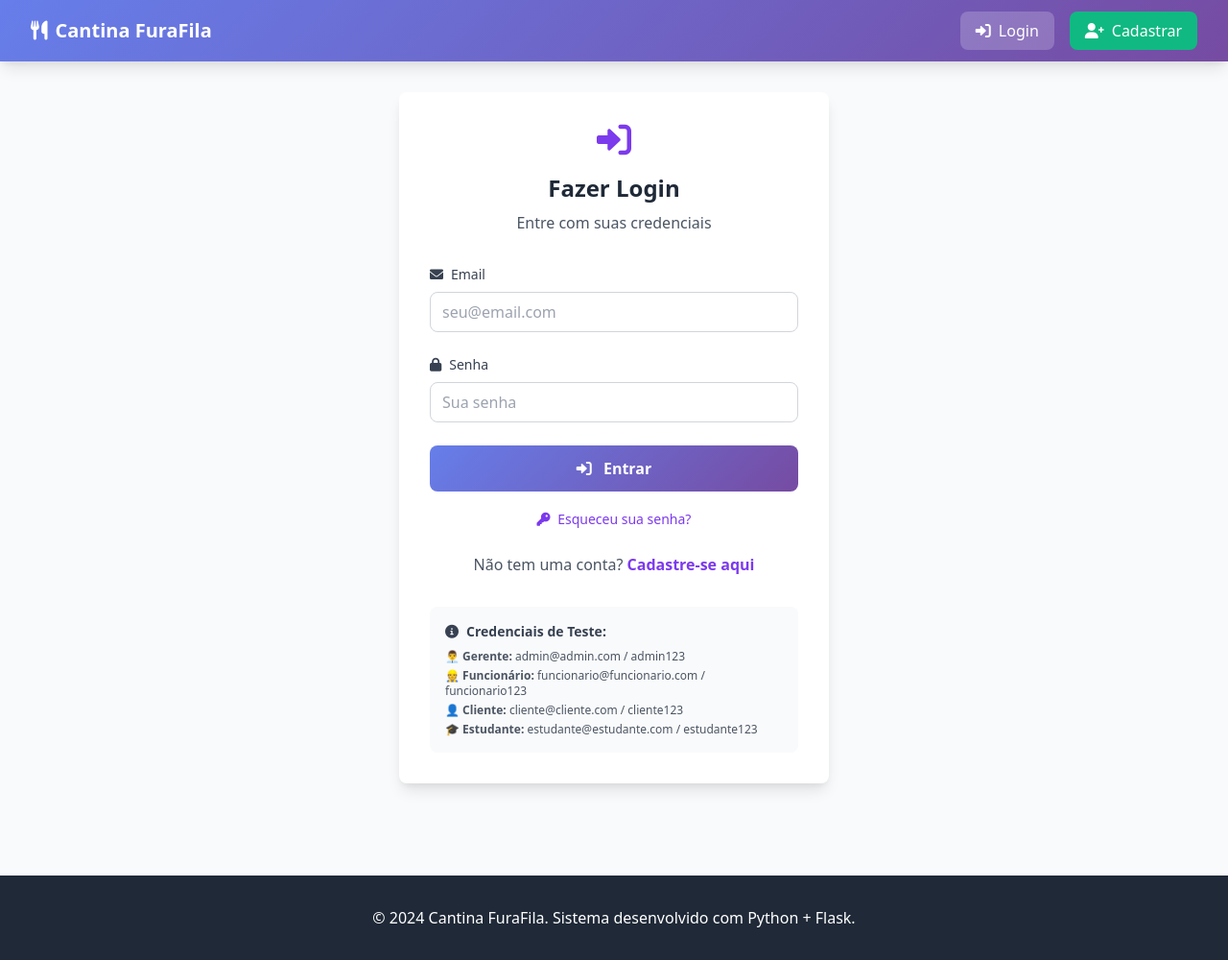
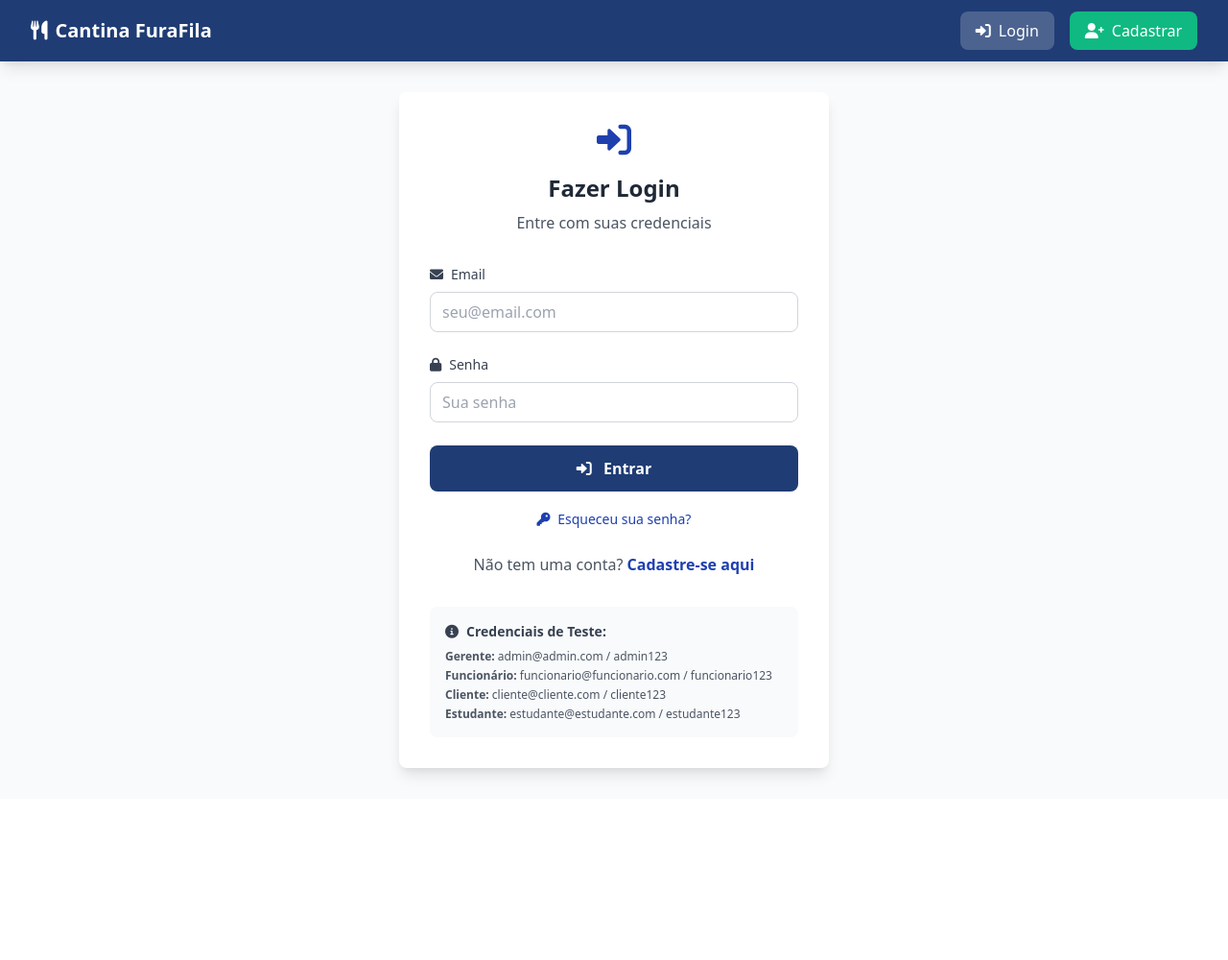
Before and after one commit to YanAdriel01/cantina-furafila, a Flask app: page /login in a window 1280 px wide. Shown: the whole page at 96% size. After the commit the page ends 812 px from the top, so only its background shows below. Run offline with Flask 3, Linux system fonts and the light colour scheme.

Commit message:
alteração no frontend

```diff
--- a/templates/base.html
+++ b/templates/base.html
@@ -8,7 +8,7 @@
     <link href="https://cdnjs.cloudflare.com/ajax/libs/font-awesome/6.0.0/css/all.min.css" rel="stylesheet">
     <style>
         .gradient-bg {
-            background: linear-gradient(135deg, #667eea 0%, #764ba2 100%);
+            background-color : #1F3C74;
         }
         .card-hover {
             transition: all 0.3s ease;
@@ -18,12 +18,12 @@
             box-shadow: 0 20px 25px -5px rgba(0, 0, 0, 0.1), 0 10px 10px -5px rgba(0, 0, 0, 0.04);
         }
         .btn-primary {
-            background: linear-gradient(135deg, #667eea 0%, #764ba2 100%);
+            background-color : #1F3C74;
             transition: all 0.3s ease;
         }
         .btn-primary:hover {
             transform: translateY(-2px);
-            box-shadow: 0 10px 20px rgba(102, 126, 234, 0.4);
+            box-shadow: 0 10px 20px #1F3C74;
         }
     </style>
 </head>
@@ -82,15 +82,6 @@
         {% block content %}{% endblock %}
     </main>
 
-    <!-- Footer -->
-    <footer class="bg-gray-800 text-white mt-16">
-        <div class="max-w-7xl mx-auto px-4 sm:px-6 lg:px-8 py-8">
-            <div class="text-center">
-                <p>&copy; 2024 Cantina FuraFila. Sistema desenvolvido com Python + Flask.</p>
-            </div>
-        </div>
-    </footer>
-
     <script src="https://cdn.jsdelivr.net/npm/alpinejs@3.x.x/dist/cdn.min.js" defer></script>
 </body>
 </html>
--- a/templates/dashboard_funcionario.html
+++ b/templates/dashboard_funcionario.html
@@ -68,7 +68,7 @@
                                 </p>
                             </div>
                             <div class="text-right">
-                                <div class="text-lg font-semibold text-purple-600">
+                                <div class="text-lg font-semibold text-blue-800">
                                     R$ {{ "%.2f"|format(pedido.total) }}
                                 </div>
                                 <div class="text-sm text-gray-500">
@@ -135,7 +135,7 @@
                     </div>
 
                     <div class="mb-3">
-                        <div class="text-lg font-bold text-purple-600">
+                        <div class="text-lg font-bold text-blue-800">
                             R$ {{ "%.2f"|format(item.preco) }}
                         </div>
                         <div class="text-sm text-gray-600">
--- a/templates/editar_pedido.html
+++ b/templates/editar_pedido.html
@@ -17,7 +17,7 @@
             </div>
 
             <div class="text-right">
-                <div class="text-2xl font-bold text-purple-600">
+                <div class="text-2xl font-bold text-blue-800">
                     R$ <span x-text="calcularTotal().toFixed(2)">{{ "%.2f"|format(pedido.total) }}</span>
                 </div>
                 <div class="text-sm text-gray-500">
@@ -55,7 +55,7 @@
                                    class="w-20 px-2 py-1 border rounded text-center">
                         </div>
 
-                        <div class="text-lg font-semibold text-purple-600">
+                        <div class="text-lg font-semibold text-blue-800">
                             R$ <span x-text="(item.quantidade * item.preco_unitario).toFixed(2)"></span>
                         </div>
 
@@ -93,7 +93,7 @@
                     </div>
 
                     <div class="mb-3">
-                        <div class="text-lg font-bold text-purple-600">
+                        <div class="text-lg font-bold text-blue-800">
                             R$ {{ "%.2f"|format(item.preco) }}
                         </div>
                         <div class="text-sm text-gray-600">
--- a/templates/login.html
+++ b/templates/login.html
@@ -6,7 +6,7 @@
 <div class="max-w-md mx-auto">
     <div class="bg-white rounded-lg shadow-lg p-8">
         <div class="text-center mb-8">
-            <i class="fas fa-sign-in-alt text-purple-600 text-4xl mb-4"></i>
+            <i class="fas fa-sign-in-alt text-blue-800 text-4xl mb-4"></i>
             <h2 class="text-2xl font-bold text-gray-800">Fazer Login</h2>
             <p class="text-gray-600 mt-2">Entre com suas credenciais</p>
         </div>
@@ -38,7 +38,7 @@
 
         <!-- Esqueceu a senha -->
         <div class="mt-4 text-center">
-            <button onclick="toggleResetPassword()" class="text-sm text-purple-600 hover:text-purple-800">
+            <button onclick="toggleResetPassword()" class="text-sm text-blue-800 hover:text-purple-800">
                 <i class="fas fa-key mr-1"></i>
                 Esqueceu sua senha?
             </button>
@@ -77,22 +77,21 @@
         <div class="mt-6 text-center">
             <p class="text-gray-600">
                 Não tem uma conta?
-                <a href="{{ url_for('auth.cadastro') }}" class="text-purple-600 hover:text-purple-800 font-semibold">
+                <a href="{{ url_for('auth.cadastro') }}" class="text-blue-800 hover:text-purple-800 font-semibold">
                     Cadastre-se aqui
                 </a>
             </p>
         </div>
 
-        <!-- Credenciais de Teste -->
         <div class="mt-8 p-4 bg-gray-50 rounded-lg">
             <h3 class="text-sm font-semibold text-gray-700 mb-2">
                 <i class="fas fa-info-circle mr-2"></i>Credenciais de Teste:
             </h3>
             <div class="text-xs text-gray-600 space-y-1">
-                <p><strong>👨‍💼 Gerente:</strong> admin@admin.com / admin123</p>
-                <p><strong>👷 Funcionário:</strong> funcionario@funcionario.com / funcionario123</p>
-                <p><strong>👤 Cliente:</strong> cliente@cliente.com / cliente123</p>
-                <p><strong>🎓 Estudante:</strong> estudante@estudante.com / estudante123</p>
+                <p><strong>Gerente:</strong> admin@admin.com / admin123</p>
+                <p><strong>Funcionário:</strong> funcionario@funcionario.com / funcionario123</p>
+                <p><strong>Cliente:</strong> cliente@cliente.com / cliente123</p>
+                <p><strong>Estudante:</strong> estudante@estudante.com / estudante123</p>
             </div>
         </div>
     </div>
```
Also changed, not shown: templates/dashboard_cliente.html (+6 -6 lines), templates/dashboard_gerente.html (+7 -7 lines), templates/index.html (+6 -6 lines), cantina.db (added).
